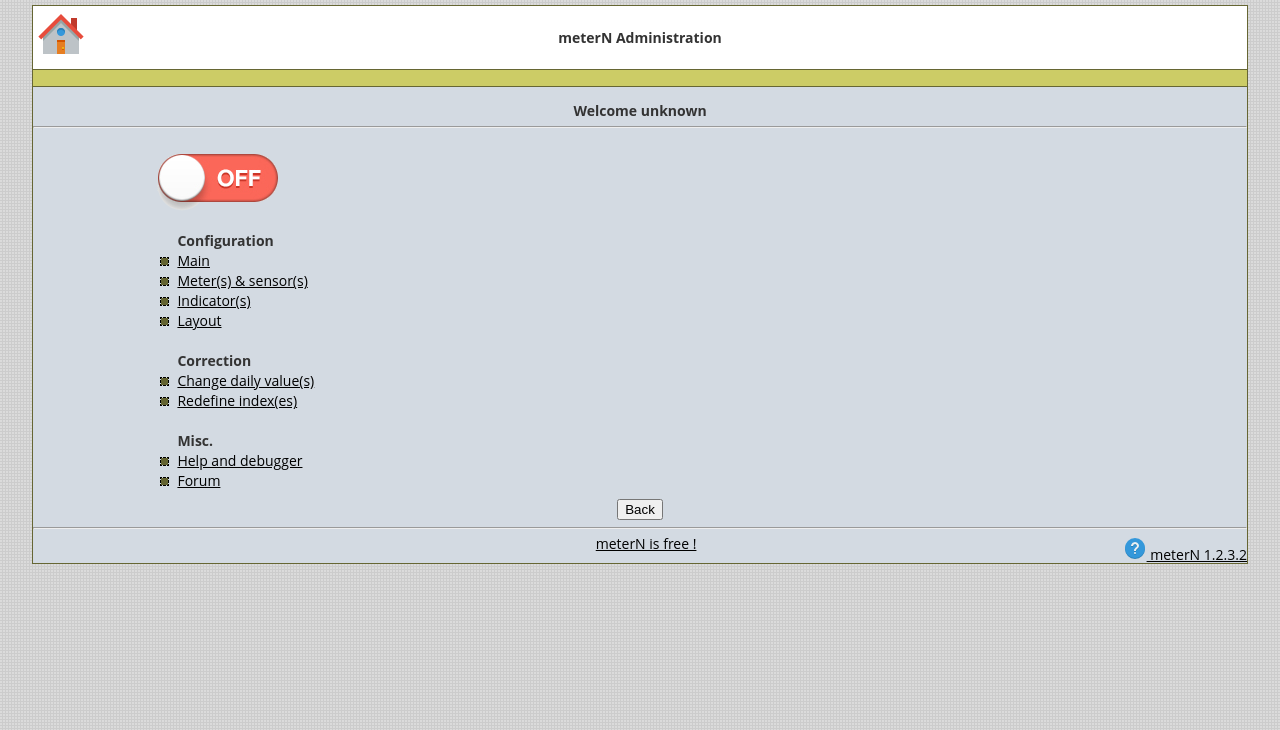
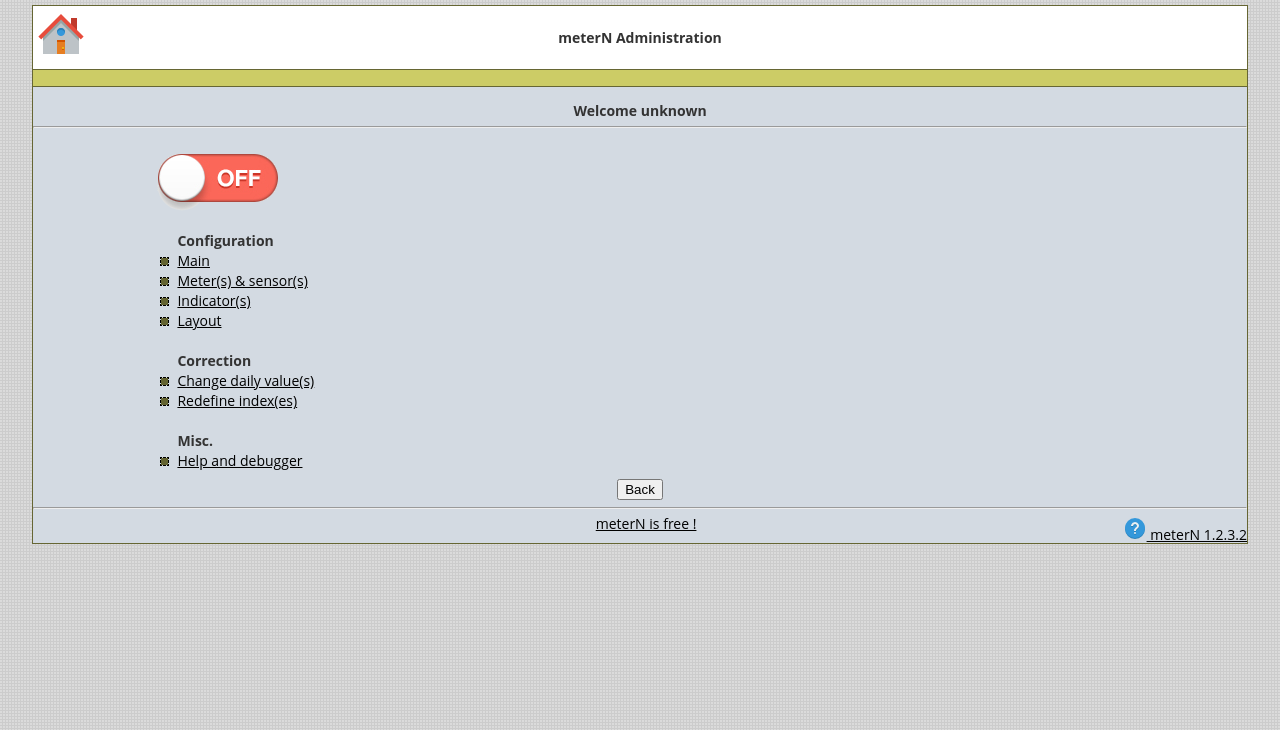
Before and after one commit to jeanmarc77/meterN, a PHP site: page /admin/admin.php in a window 1280 px wide. Shown: the top 730 px of the page. Run offline with PHP 8.4, Linux system fonts and the light colour scheme.

Commit message:
Update admin.php

```diff
--- a/admin/admin.php
+++ b/admin/admin.php
@@ -215,7 +215,6 @@
 <tr><td>&nbsp;</td></tr>
 <tr><td width=13></td><td align='left'><b>Misc.</b></td></tr>
 <tr><td width=13><img src='../styles/default/images/sqe.gif'></td><td align='left'><a href='help.php'>Help and debugger</a></td></tr>
-<tr><td width=13><img src='../styles/default/images/sqe.gif'></td><td align='left'><a href='https://123solar.org/phpBB/'>Forum</a></td></tr>
 <tr><td width=13><span id='msgico'><span></td><td><span id='msg'><span></td></tr>
 </table>
 
```
